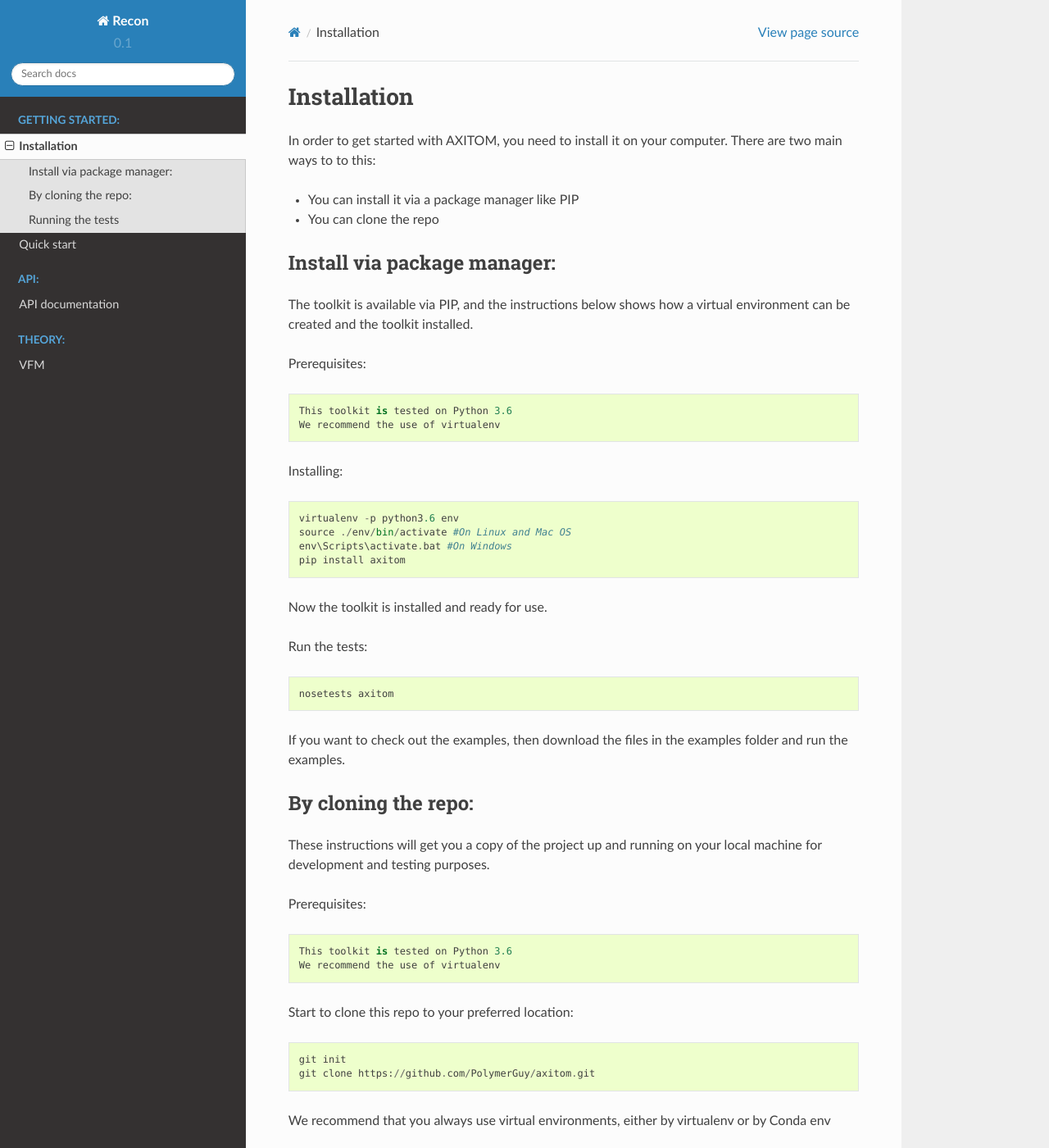
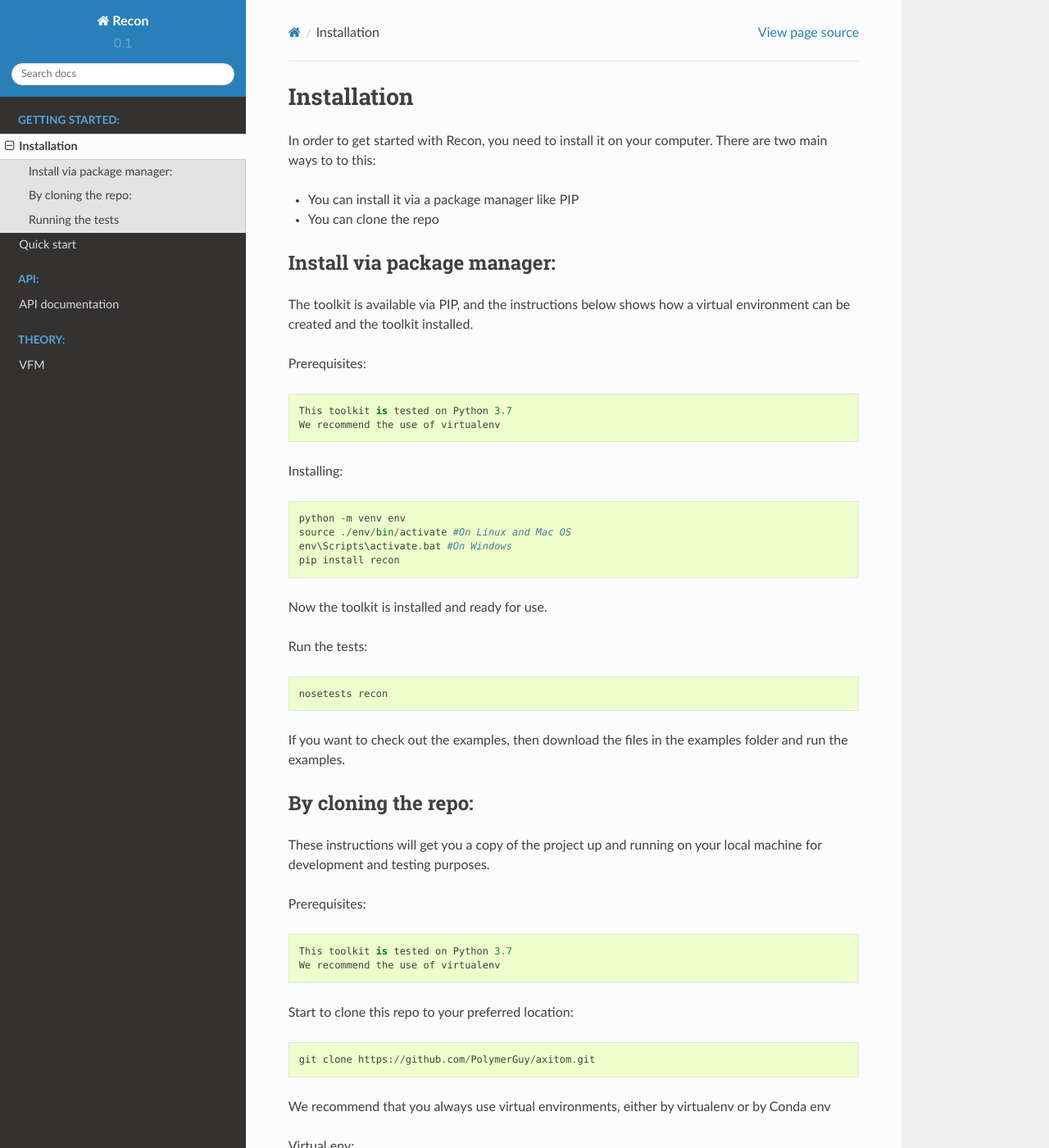
Before and after one commit to PolymerGuy/recolo, a Sphinx documentation site: the page built from docs/install.rst, in a window 1280 px wide and 1400 px high. Shown: the whole window at 82% size. Built offline with Sphinx 7.4.7 and the Read the Docs theme 2.0.0, drawn with Linux system fonts in a browser that asks for light colours; some of the changed text lies outside the part shown.

Commit message:
Updated installation

```diff
--- a/docs/install.rst
+++ b/docs/install.rst
@@ -1,6 +1,6 @@
 Installation
 =============
-In order to get started with AXITOM, you need to install it on your computer.
+In order to get started with Recon, you need to install it on your computer.
 There are two main ways to to this:
 
 *   You can install it via a package manager like PIP
@@ -15,21 +15,21 @@ and the toolkit installed.
 
 Prerequisites::
 
-    This toolkit is tested on Python 3.6
+    This toolkit is tested on Python 3.7
     We recommend the use of virtualenv
 
 Installing::
 
-    virtualenv -p python3.6 env
+    python -m venv env
     source ./env/bin/activate #On Linux and Mac OS
     env\Scripts\activate.bat #On Windows
-    pip install axitom
+    pip install recon
 
 Now the toolkit is installed and ready for use.
 
 Run the tests::
 
-    nosetests axitom
+    nosetests recon
 
 If you want to check out the examples, then download the files in the examples folder and run the examples.
 
@@ -41,12 +41,11 @@ local machine for development and testing purposes.
 
 Prerequisites::
 
-    This toolkit is tested on Python 3.6
+    This toolkit is tested on Python 3.7
     We recommend the use of virtualenv
 
 Start to clone this repo to your preferred location::
 
-   git init
    git clone https://github.com/PolymerGuy/axitom.git
 
 
@@ -55,7 +54,7 @@ We recommend that you always use virtual environments, either by virtualenv or b
 
 Virtual env::
 
-    virtualenv -p python3.6 env
+    python -m venv env
     source ./env/bin/activate #On Linux and Mac OS
     env\Scripts\activate.bat #On Windows
     pip install -r requirements.txt
@@ -63,7 +62,7 @@ Virtual env::
 
 You can now run an example::
 
-    $ python path_to_axitom/examples/comparison_to_Nikon.py
+    $ python ./examples/quickstart.py
 
 
 
@@ -74,4 +73,4 @@ These tests are integration and unit tests
 
 If you cloned the repo, you have to call pytest from within the folder::
 
-    pytest
+    pytest recon
```
